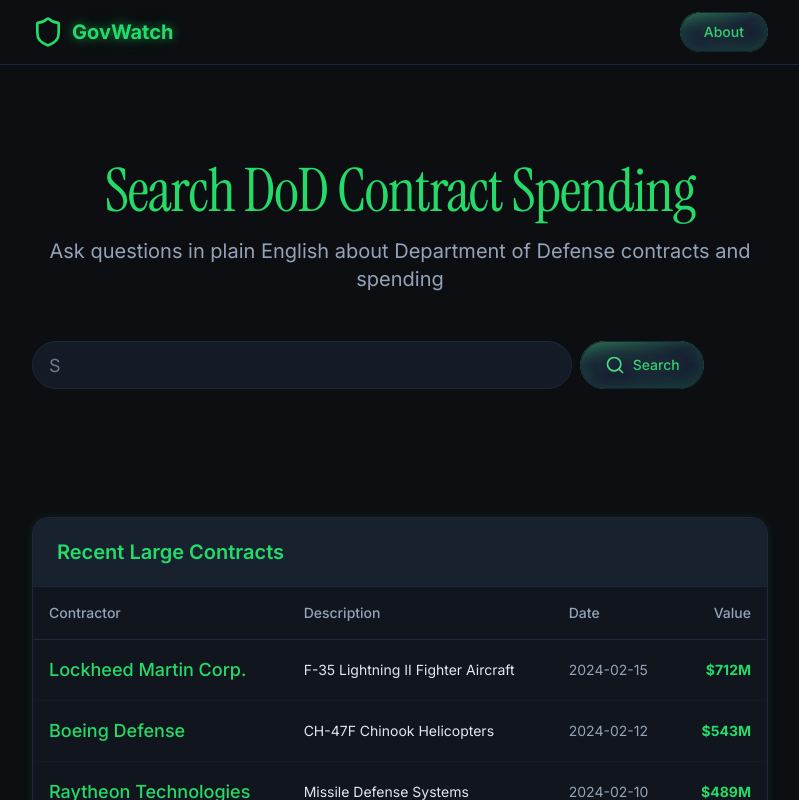
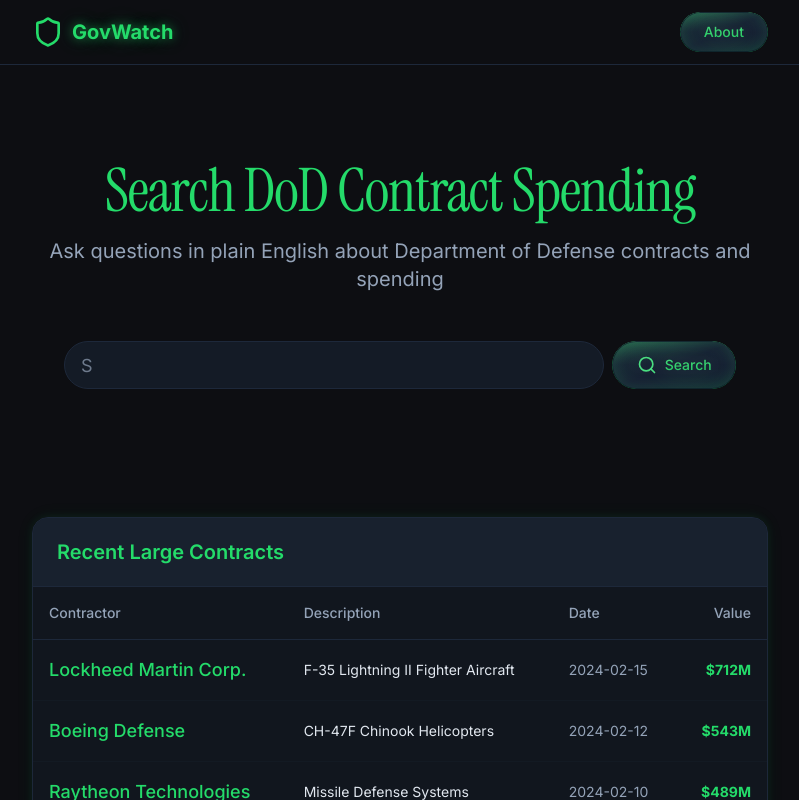
Before and after one commit to arush-mehrotra/govwatch, a Next.js app in the folder frontend/: page / in a window 1280 px wide. Shown: the top 800 px of the page, without its empty margins (240-1039 px from the left). Built offline with nearby package versions, Linux system fonts and the light colour scheme.

Commit message:
fixing some bugs

```diff
--- a/frontend/app/page.tsx
+++ b/frontend/app/page.tsx
@@ -2,7 +2,7 @@
 
 import { Table, TableBody, TableCell, TableHead, TableHeader, TableRow } from "@/components/ui/table"
 import { Shield, AlertTriangle } from "lucide-react"
-import { useState } from "react"
+import { useState, useEffect, useRef } from "react"
 import { PlaceholdersAndVanishInput } from "@/components/ui/placeholders-and-vanish-input"
 import Link from "next/link"
 import { ButtonAbout } from "@/components/ui/button-about"
@@ -21,6 +21,7 @@
   const [searchStream, setSearchStream] = useState<ReadableStream<Uint8Array> | null>(null)
   const [isLoading, setIsLoading] = useState(false)
   const [error, setError] = useState<string | null>(null)
+  const inputRef = useRef<HTMLInputElement>(null)
 
   // DoD contracts-related placeholders
   const contractPlaceholders = [
@@ -50,11 +51,12 @@
       setSearchStream(stream);
     } catch (err) {
       console.error("Search failed:", err);
-      setError(err instanceof Error ? err.message : "An unknown error occurred");
 
-      // Show a more user-friendly error message
-      if (err instanceof Error && err.message.includes("Failed to fetch")) {
-        setError("Could not connect to the search service. Please check your internet connection or try again later.");
+      // Show a more specific and user-friendly error message
+      if (err instanceof Error) {
+        setError(err.message);
+      } else {
+        setError("An unknown error occurred while searching");
       }
     } finally {
       setIsLoading(false)
@@ -62,32 +64,46 @@
   }
 
   // Custom search input with button
-  const SearchInput = () => (
-    <form onSubmit={handleSearchSubmit} className="relative flex w-full max-w-2xl items-center gap-2">
+  const SearchInput = () => {
+    // Maintain focus after re-render
+    useEffect(() => {
+      // Don't auto-focus on initial render
+      if (searchValue && inputRef.current) {
+        inputRef.current.focus()
+      }
+    }, [searchValue])
+
+    return (
+      <form onSubmit={handleSearchSubmit} className="relative flex w-full max-w-2xl items-center justify-center mx-auto">
+        <div className="flex w-full items-center gap-2">
           <input
+            ref={inputRef}
             type="text"
             value={searchValue}
             onChange={handleSearchChange}
             placeholder={contractPlaceholders[0]}
             className="h-12 w-full rounded-full border border-muted bg-secondary/50 px-4 text-lg text-foreground placeholder:text-muted-foreground/70 focus:outline-none focus:ring-2 focus:ring-primary/20"
+            autoComplete="off"
           />
           <ButtonSearch isLoading={isLoading} />
+        </div>
       </form>
     )
+  }
 
   // Network status warning
   const NetworkWarning = () => {
     if (!error || !error.includes("connect")) return null;
 
     return (
-      <Card className="bg-amber-500/10 border-amber-500/30 rounded-2xl mt-4 mb-8">
+      <Card className="bg-amber-500/10 border-amber-500/30 rounded-2xl mt-4 w-full">
         <CardHeader className="pb-2 flex flex-row items-center gap-2">
           <AlertTriangle className="h-5 w-5 text-amber-500" />
           <CardTitle className="text-amber-500 text-sm">Connection Issue</CardTitle>
         </CardHeader>
         <CardContent>
           <p className="text-sm text-amber-400/90">
-            There seems to be an issue connecting to the backend service. The service might be temporarily unavailable or there could be network connectivity issues.
+            There seems to be an issue connecting to the backend service. The service might be temporarily unavailable, CORS policies might be blocking the request, or there could be network connectivity issues.
           </p>
         </CardContent>
       </Card>
@@ -119,8 +135,7 @@
             <p className="mb-12 text-center text-xl text-muted-foreground">
               Ask questions in plain English about Department of Defense contracts and spending
             </p>
-            <div className="mx-auto">
-              <NetworkWarning />
+            <div className="mx-auto flex flex-col items-center">
               {/* Use either the animated placeholders or the custom search input */}
               {searchStream || isLoading || error ? (
                 <SearchInput />
@@ -131,10 +146,15 @@
                   onSubmit={handleSearchSubmit}
                 />
               )}
+
+              {/* Show network warning if there's a connection error */}
+              {error && error.includes("connect") && <NetworkWarning />}
+
+              {/* Only show error in SearchResults if it's not a connection error */}
               <SearchResults
                 stream={searchStream}
                 isLoading={isLoading}
-                error={error}
+                error={error && !error.includes("connect") ? error : null}
               />
             </div>
           </div>
--- a/frontend/components/ui/placeholders-and-vanish-input.tsx
+++ b/frontend/components/ui/placeholders-and-vanish-input.tsx
@@ -55,14 +55,17 @@
   }, [currentCharIndex, currentPlaceholderIndex, isDeleting, placeholders])
 
   return (
-    <form onSubmit={onSubmit} className="relative flex w-full max-w-2xl items-center gap-2">
+    <form onSubmit={onSubmit} className="relative flex w-full max-w-2xl items-center justify-center mx-auto">
+      <div className="flex w-full items-center gap-2">
         <input
           type="text"
           onChange={onChange}
           placeholder={currentPlaceholder}
           className="h-12 w-full rounded-full border border-muted bg-secondary/50 px-4 text-lg text-foreground placeholder:text-muted-foreground/70 focus:outline-none focus:ring-2 focus:ring-primary/20"
+          autoComplete="off"
         />
         <ButtonSearch />
+      </div>
     </form>
   )
 }
--- a/frontend/lib/api.ts
+++ b/frontend/lib/api.ts
@@ -52,6 +52,13 @@
     return readable;
   } catch (error) {
     console.error('Error searching contracts:', error);
+
+    // Enhanced error handling with specific messages
+    if (error instanceof TypeError && error.message.includes('Failed to fetch')) {
+      throw new Error('Could not connect to the search service. The backend might be unavailable or CORS might be blocking the request.');
+    }
+
+    // For other errors, rethrow
     throw error;
   }
 }
@@ -83,6 +90,13 @@
     return data;
   } catch (error) {
     console.error('Error searching contracts:', error);
+
+    // Enhanced error handling with specific messages
+    if (error instanceof TypeError && error.message.includes('Failed to fetch')) {
+      throw new Error('Could not connect to the search service. The backend might be unavailable or CORS might be blocking the request.');
+    }
+
+    // For other errors, rethrow
     throw error;
   }
 }
```
Lines whose indentation alone changed are shown as unchanged.
